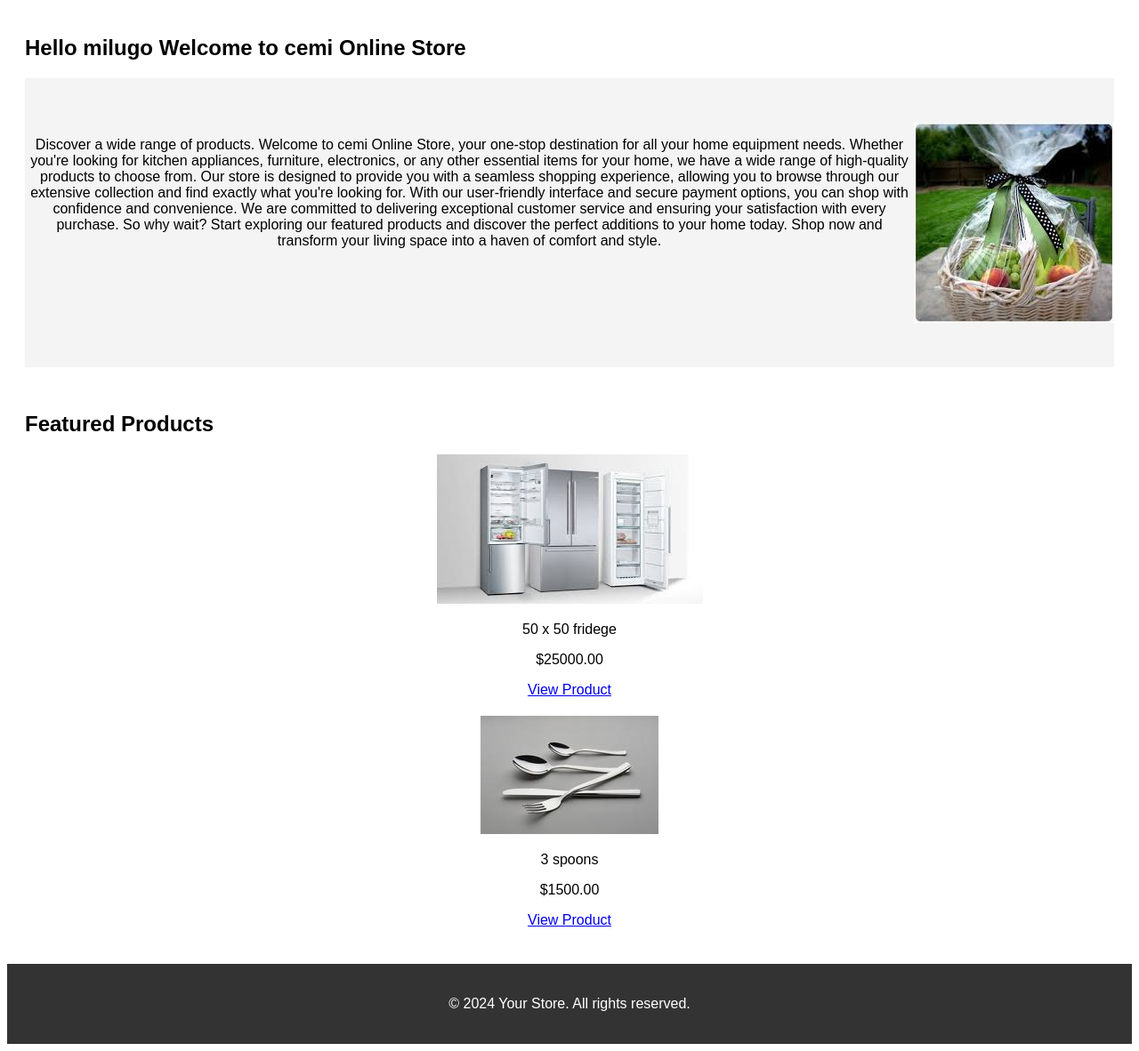
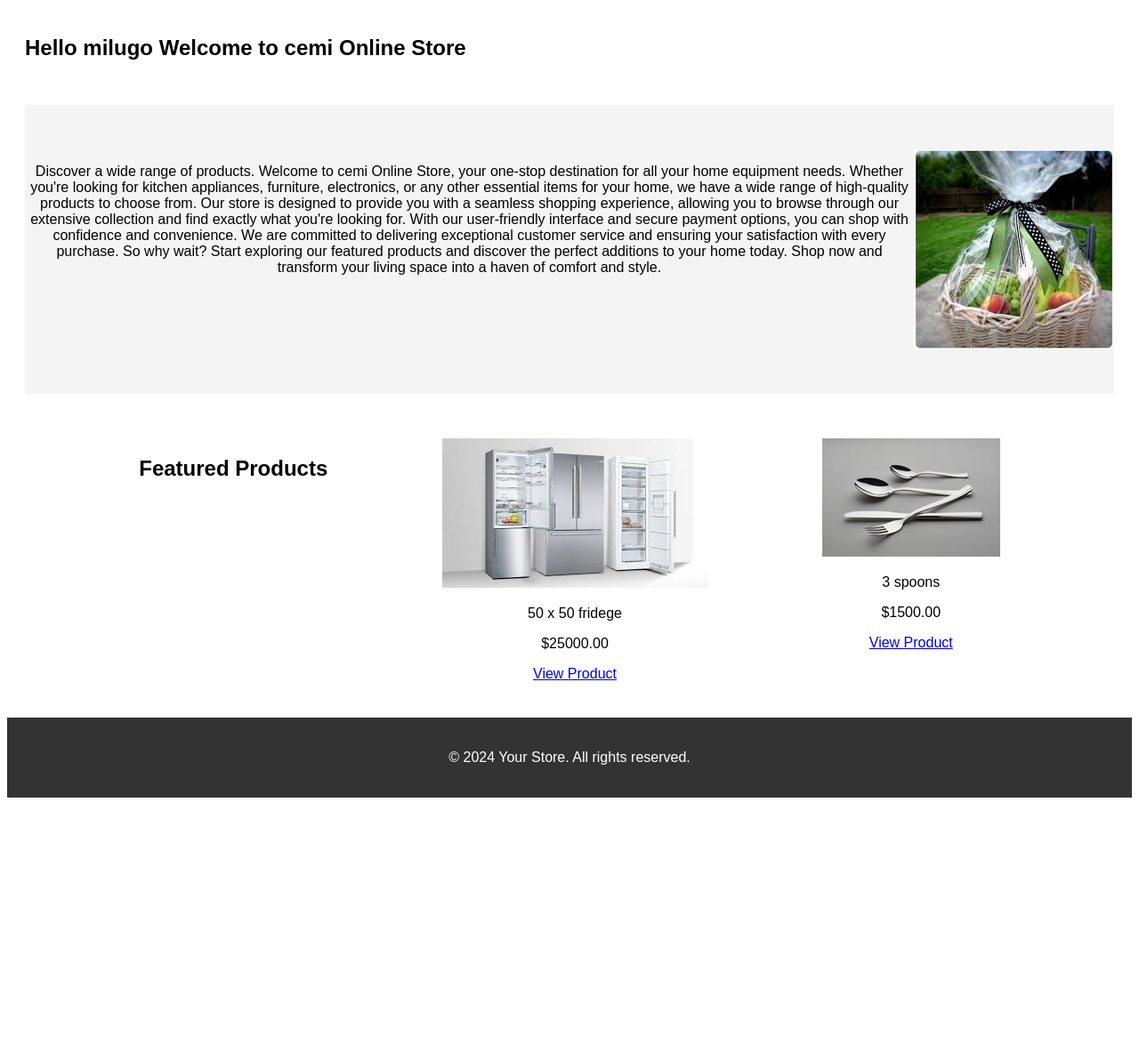
Before and after one commit to Pha12thom/Cemi-App, a Django app: page / in a window 1280 px wide. Shown: the part 187-1369 px from the top of the page at 89% size. After the commit the page ends 1084 px from the top, so only its background shows below. Run offline with Django 4.2, Linux system fonts and the light colour scheme; data comes from the database, SQL or seed files in the repository.

Commit message:
home css

```diff
--- a/cemi/static/home.css
+++ b/cemi/static/home.css
@@ -7,6 +7,7 @@
 */
 
 /* Custom CSS */
+
 header img {
     width: 30px;
     margin-left: 1100px;
@@ -64,7 +65,9 @@
 }
 
 .products {
+    display: flex;
     margin-top: 50px;
+    justify-content: space-evenly;
 }
 
 .product {
@@ -82,3 +85,12 @@
     text-align: center;
     padding: 20px;
 }
+section {
+    display: flex;
+    justify-content: 30px;
+    margin-top: 50px;
+}
+.feature {
+    margin-bottom: 20px;
+    text-align: center;
+}
```
